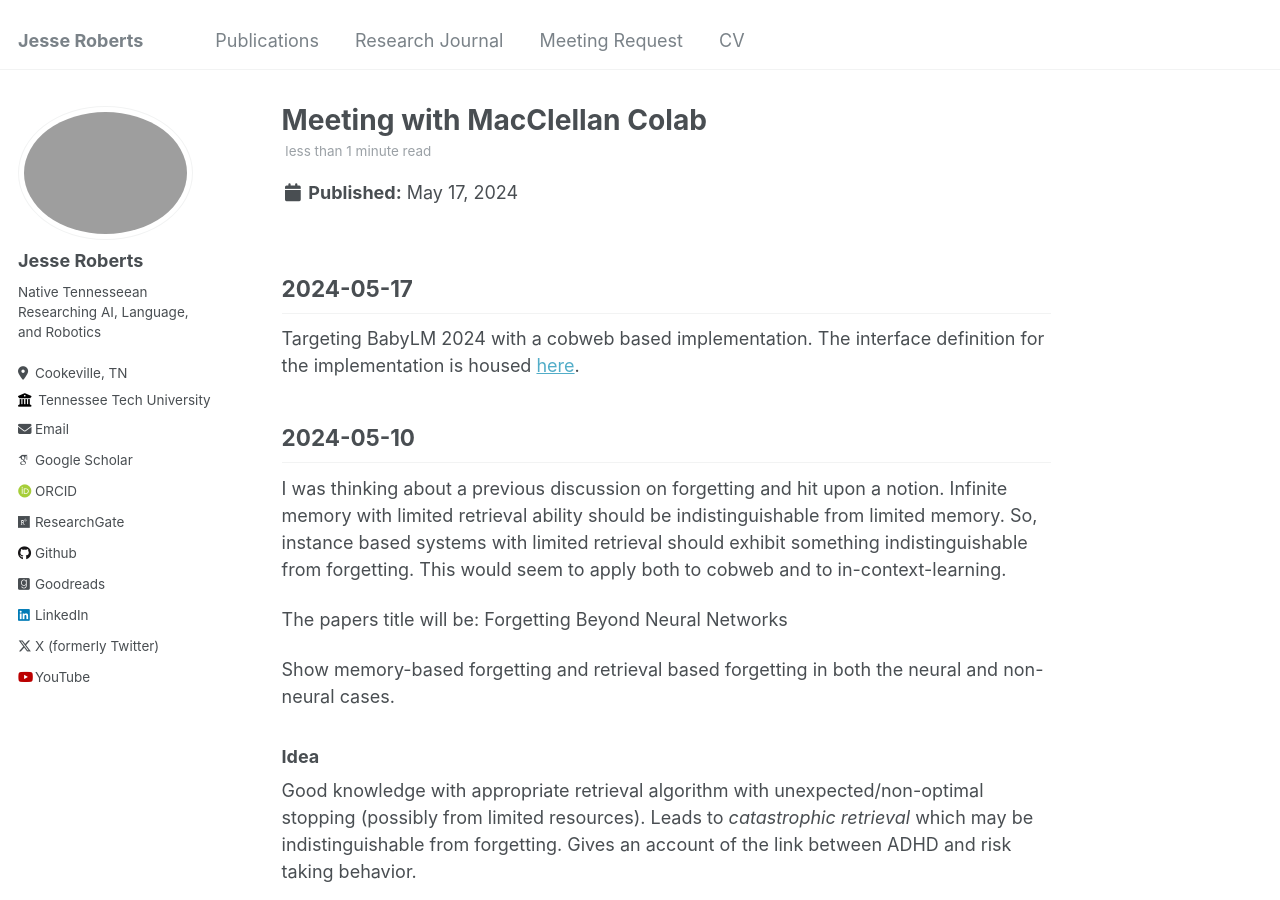
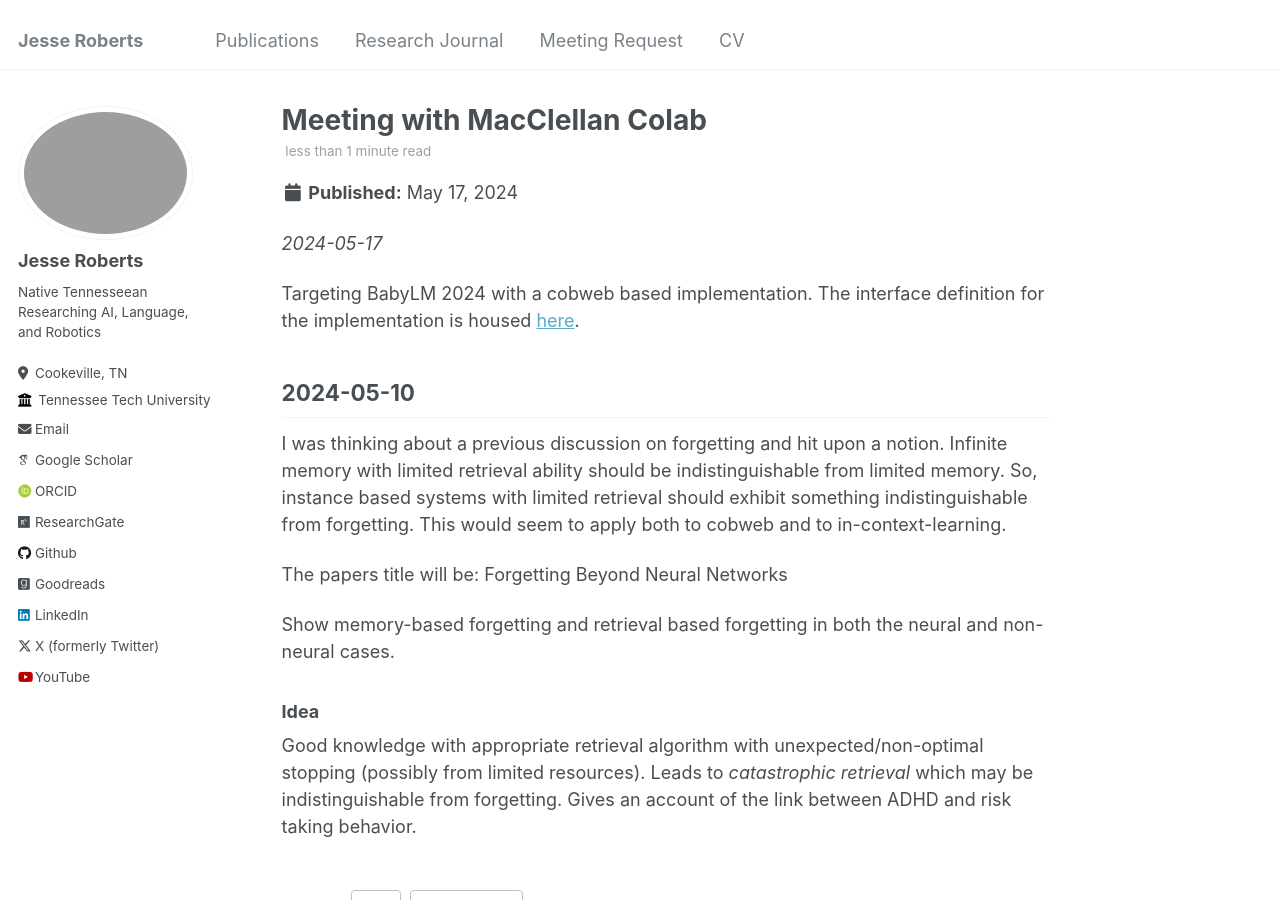
Before and after one commit to JesseTNRoberts/JesseTNRoberts.github.io, a Jekyll site: the page built from _posts/2024-05-17-MeetingNotesMacClellan.md, in a window 1280 px wide and 900 px high. Built offline with Jekyll 4.4.1, drawn with Linux system fonts in a browser that asks for light colours; some web fonts are replaced.

```diff
--- a/_posts/2024-05-17-MeetingNotesMacClellan.md
+++ b/_posts/2024-05-17-MeetingNotesMacClellan.md
@@ -8,7 +8,7 @@ tags:
 ---
 
 
-## 2024-05-17
+_2024-05-17_
 
 Targeting BabyLM 2024 with a cobweb based implementation. The interface definition for the implementation is housed [here](https://github.com/EleutherAI/lm-evaluation-harness/blob/big-refactor/docs/model_guide.md).
 
```
